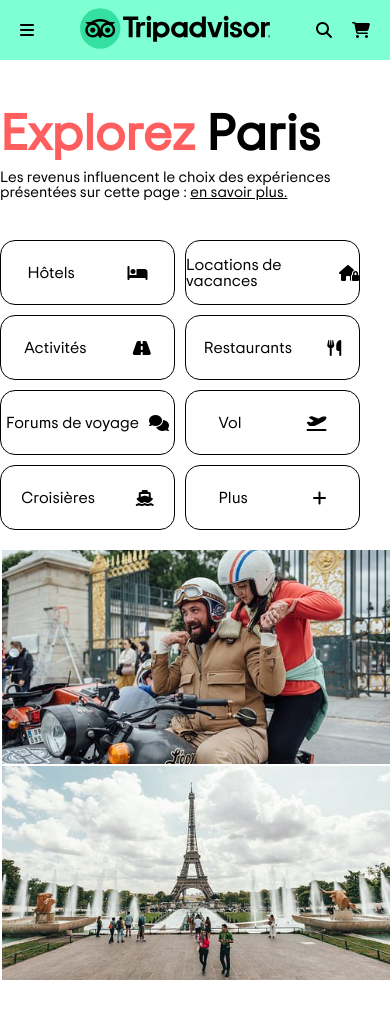
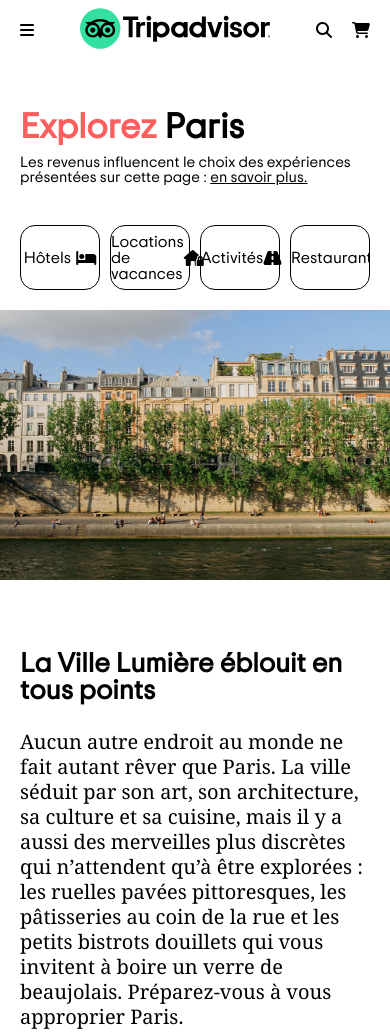
Before and after one commit to ginKkool/TripAdvisor, a plain HTML site: page index.html in a window 390 px wide. Shown: the top 1032 px of the page. Drawn offline with Linux system fonts and the light colour scheme; files whose address does not match are found by name.

Commit message:
responsive modif 2

```diff
--- a/assets/css/style.css
+++ b/assets/css/style.css
@@ -139,8 +139,9 @@ main h1 span {
 
 .main-photo-boxes {
   height: 430px;
+  /* background-color: purple; */
+  margin: 20px 0px;
   display: flex;
-  margin: 20px 0px;
   gap: 2px;
 }
 
@@ -177,7 +178,7 @@ main h1 span {
 
 .main-info1-a {
   width: 548px;
-  height: 472px;
+  padding-bottom: 50px;
 }
 
 .main-info1-a h2 {
@@ -354,10 +355,6 @@ main h1 span {
   line-height: 35px;
 }
 
-.footer-copyright img {
-  width: 40px;
-}
-
 .info3-bloc {
   margin-top: 30px;
   display: flex;
@@ -368,7 +365,6 @@ main h1 span {
 
 .info3-box {
   width: 350px;
-  height: 380px;
 }
 
 .info3-box img {
@@ -404,9 +400,15 @@ footer {
 /* Media query */
 
 @media (max-width: 1184px) {
-  header {
+  /*header {
     background-color: orange;
+  }*/
+
+  .wrapper {
+    padding-left: 20px;
+    padding-right: 20px;
   }
+
   .main-nav div:nth-child(6) {
     display: block;
     display: flex;
@@ -417,18 +419,29 @@ footer {
     display: flex;
   }
 
+  .main-nav > div {
+    flex: auto;
+    width: calc((100% - 30px) / 4);
+  }
   .main-nav {
     flex-wrap: wrap;
-    justify-content: space-between;
-    justify-content: flex-start;
     gap: 10px;
+  }
+
+  .main-photo-boxes {
+    height: 370px;
+  }
+
+  .photo-box2 {
+    width: 400px;
   }
 }
 
 @media (max-width: 1024px) {
-  header {
+  /*eader {
     background-color: blueviolet;
-  }
+  }*/
+
   .avis {
     display: none;
   }
@@ -445,16 +458,28 @@ footer {
     /* gap: 50px; */
     padding: 0px 20px;
   }
-
   .main-nav {
     flex-wrap: wrap;
+  }
+  .main-photo-boxes {
+    height: 270px;
+  }
+  .photo-box2 {
+    width: calc(100% / 3);
+  }
+  .main-info1 {
+    flex-wrap: wrap;
+  }
+  .info3-bloc {
+    flex-wrap: wrap;
+    flex-direction: column;
   }
 }
 
 @media (max-width: 768px) {
-  header {
+  /*header {
     background-color: aquamarine;
-  }
+  }*/
 
   .nav-item-avis {
     display: none;
@@ -475,4 +500,23 @@ footer {
   .icon-loupe {
     display: block;
   }
+  .main-nav {
+    flex-wrap: nowrap;
+    overflow: scroll;
+  }
+
+  .main-nav > div {
+    flex-shrink: 0;
+  }
+  main h1 {
+    font-size: 35px;
+  }
+
+  .main-photo-boxes {
+    margin: 20px -20px;
+  }
+
+  .photo-box2 {
+    display: none;
+  }
 }
```
